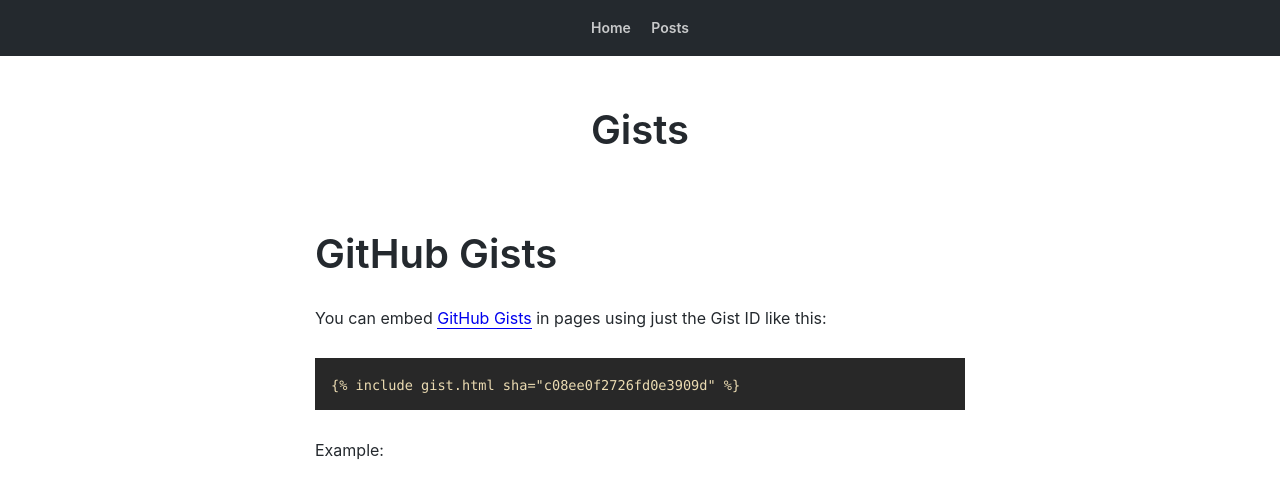
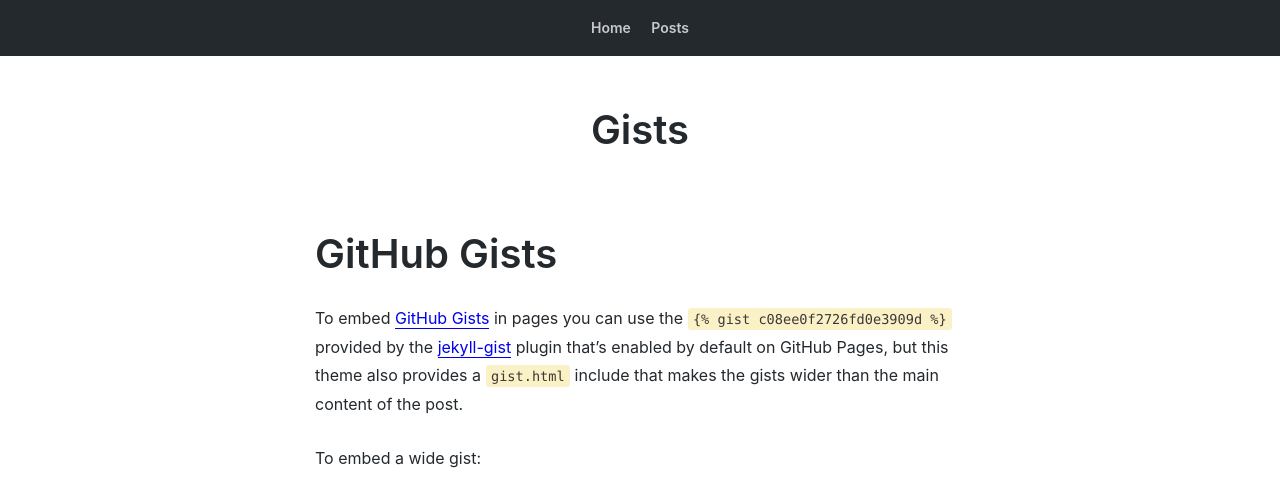
Before and after one commit to seanh/jekyll-theme-oatcake, a Jekyll site: the page built from _posts/2019-08-14-gists.md, in a window 1280 px wide and 1400 px high. Shown: the top 490 px of the window. Built offline with Jekyll 4.4.1, drawn with Linux system fonts in a browser that asks for light colours; our own code applies the rules of GitHub Pages for plain Markdown files; some of the changed text lies outside the part shown; grey boxes are pictures that could not be loaded.

Commit message:
Edit gists post

```diff
--- a/_posts/2019-08-14-gists.md
+++ b/_posts/2019-08-14-gists.md
@@ -1,8 +1,13 @@
 GitHub Gists
 ============
 
-You can embed [GitHub Gists](https://gist.github.com/) in pages using just the Gist ID like
-this:
+To embed [GitHub Gists](https://gist.github.com/) in pages you can use the `{%
+raw %}{% gist c08ee0f2726fd0e3909d %}{% endraw %}` provided by the
+[jekyll-gist](https://github.com/jekyll/jekyll-gist) plugin that's enabled by
+default on GitHub Pages, but this theme also provides a `gist.html` include
+that makes the gists wider than the main content of the post.
+
+To embed a wide gist:
 
     {% raw %}{% include gist.html sha="c08ee0f2726fd0e3909d" %}{% endraw %}
 
```
Also changed, not shown: other parts of _posts/2019-08-14-gists.md (+0 -5 lines).
